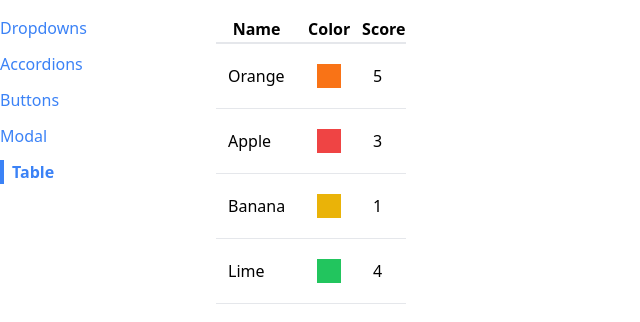
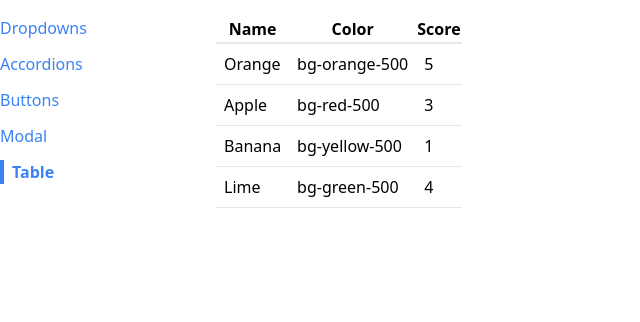
Before and after one commit to kardi06/react-coms, a React (Create React App) app: page /table in a window 1280 px wide. Shown: the top 322 px of the page, without its empty margins (0-640 px from the left). Built offline with nearby package versions, Linux system fonts and the light colour scheme.

Commit message:
nested map

```diff
--- a/src/components/Table.js
+++ b/src/components/Table.js
@@ -3,13 +3,12 @@
         return <th key={column.label}>{column.label}</th>
     })
     const rendereRows = data.map((fruit) => {
+        const renderedCells = config.map((column) => {
+            return <td className="p-2" key={column.label}>{column.render(fruit)}</td>
+        })
         return (
             <tr key={fruit.name} className="border-b">
-                <td className="p-3">{config[0].render(fruit)}</td>
-                <td className="p-3">
-                    <div className={`p-3 m-2 ${config[1].render(fruit)}`}></div>
-                </td>
-                <td className="p-3">{config[2].render(fruit)}</td>
+                {renderedCells}
             </tr>
         )
     })
--- a/src/pages/TablePage.js
+++ b/src/pages/TablePage.js
@@ -1,4 +1,4 @@
-import { render } from "@testing-library/react";
+// import { render } from "@testing-library/react";
 import Table from "../components/Table";
 
 const TablePage = () => {
```
